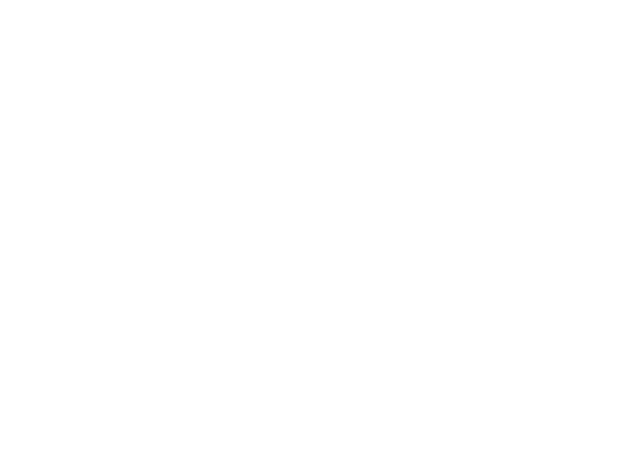
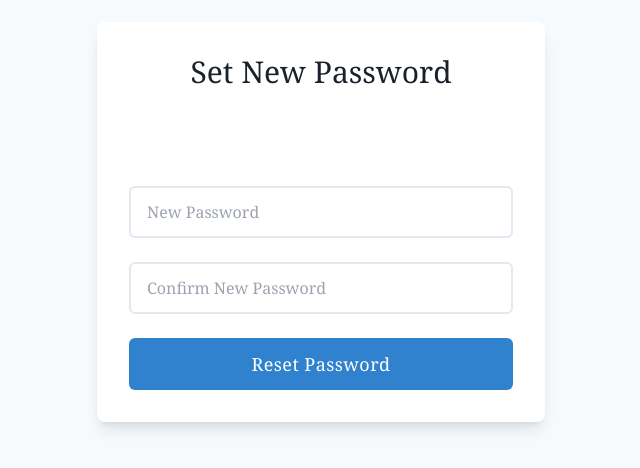
Before and after one commit to DhruvSinha2003/inwards-and-onwards, a React (Create React App) app in the folder client/: page /reset-password in a window 1280 px wide. Before the commit this address had no page. Shown: the part 178-646 px from the top of the page, without its empty margins (319-959 px from the left). Built offline with nearby package versions, Linux system fonts and the light colour scheme; the HTML template or start-up script is replaced by a standard one.

Commit message:
forget password working

```diff
--- a/client/src/App.js
+++ b/client/src/App.js
@@ -11,6 +11,7 @@ import Home from "./pages/Home";
 import Landing from "./pages/Landing";
 import Login from "./pages/Login";
 import Register from "./pages/Register";
+import ResetPassword from "./pages/ResetPassword";
 import ThemeShowcase from "./pages/ThemeShowcase";
 
 const ProtectedRoute = ({ children }) => {
@@ -36,6 +37,7 @@ function App() {
             <Route path="/login" element={<Login />} />
             <Route path="/register" element={<Register />} />
             <Route path="/forgot-password" element={<ForgotPassword />} />
+            <Route path="/reset-password" element={<ResetPassword />} />
 
             <Route
               path="/"
--- /dev/null
+++ b/client/src/pages/ResetPassword.js
@@ -0,0 +1,161 @@
+import React, { useEffect, useState } from "react";
+import { useLocation, useNavigate } from "react-router-dom";
+import { useTheme } from "../contexts/ThemeContext";
+import api from "../utils/api";
+
+const ResetPassword = () => {
+  const { theme } = useTheme();
+  const navigate = useNavigate();
+  const location = useLocation();
+  const [password, setPassword] = useState("");
+  const [confirmPassword, setConfirmPassword] = useState("");
+  const [error, setError] = useState("");
+  const [success, setSuccess] = useState("");
+  const [isLoading, setIsLoading] = useState(false);
+  const [token, setToken] = useState("");
+
+  useEffect(() => {
+    const searchParams = new URLSearchParams(location.search);
+    const tokenParam = searchParams.get("token");
+    if (!tokenParam) {
+      setError("Invalid reset link");
+      return;
+    }
+    setToken(tokenParam);
+  }, [location]);
+
+  const handleSubmit = async (e) => {
+    e.preventDefault();
+
+    if (!password || !confirmPassword) {
+      setError("Please fill in all fields");
+      return;
+    }
+
+    if (password !== confirmPassword) {
+      setError("Passwords do not match");
+      return;
+    }
+
+    if (password.length < 6) {
+      setError("Password must be at least 6 characters long");
+      return;
+    }
+
+    setIsLoading(true);
+    setError("");
+    setSuccess("");
+
+    try {
+      const response = await api.post("api/auth/reset-password", {
+        token,
+        newPassword: password,
+      });
+
+      setSuccess(response.data.message);
+      setTimeout(() => {
+        navigate("/login");
+      }, 3000);
+    } catch (err) {
+      setError(err.response?.data?.message || "Failed to reset password");
+    } finally {
+      setIsLoading(false);
+    }
+  };
+
+  return (
+    <div
+      className="min-h-screen flex flex-col items-center justify-center p-4"
+      style={{ backgroundColor: theme.colors.bgPrimary }}
+    >
+      <div
+        className="w-full max-w-md p-8 rounded-lg shadow-lg"
+        style={{ backgroundColor: theme.colors.surfacePrimary }}
+      >
+        <h2
+          className="text-3xl font-serif mb-8 text-center"
+          style={{ color: theme.colors.textPrimary }}
+        >
+          Set New Password
+        </h2>
+
+        {error && (
+          <div
+            className="p-3 rounded-md text-center mb-4"
+            style={{
+              backgroundColor: theme.colors.error,
+              color: theme.colors.buttonText,
+            }}
+          >
+            {error}
+          </div>
+        )}
+
+        {success && (
+          <div
+            className="p-3 rounded-md text-center mb-4"
+            style={{
+              backgroundColor: theme.colors.success,
+              color: theme.colors.buttonText,
+            }}
+          >
+            {success}
+          </div>
+        )}
+
+        <form onSubmit={handleSubmit} className="space-y-6">
+          <div>
+            <input
+              type="password"
+              placeholder="New Password"
+              value={password}
+              onChange={(e) => setPassword(e.target.value)}
+              className="w-full px-4 py-3 rounded-md font-serif border-2"
+              style={{
+                backgroundColor: theme.colors.inputBg,
+                color: theme.colors.inputText,
+                borderColor: theme.colors.inputBorder,
+              }}
+            />
+          </div>
+
+          <div>
+            <input
+              type="password"
+              placeholder="Confirm New Password"
+              value={confirmPassword}
+              onChange={(e) => setConfirmPassword(e.target.value)}
+              className="w-full px-4 py-3 rounded-md font-serif border-2"
+              style={{
+                backgroundColor: theme.colors.inputBg,
+                color: theme.colors.inputText,
+                borderColor: theme.colors.inputBorder,
+              }}
+            />
+          </div>
+
+          <button
+            type="submit"
+            disabled={isLoading}
+            className="w-full py-3 rounded-md font-serif tracking-wide text-lg transition-colors duration-300 hover:opacity-90"
+            style={{
+              backgroundColor: theme.colors.buttonBg,
+              color: theme.colors.buttonText,
+            }}
+          >
+            {isLoading ? (
+              <div className="flex items-center justify-center">
+                <div className="w-5 h-5 border-2 border-white border-t-transparent rounded-full animate-spin mr-2"></div>
+                Resetting Password...
+              </div>
+            ) : (
+              "Reset Password"
+            )}
+          </button>
+        </form>
+      </div>
+    </div>
+  );
+};
+
+export default ResetPassword;
```
Also changed, not shown: 2 other files (tests, documents, lock files or other folders).
